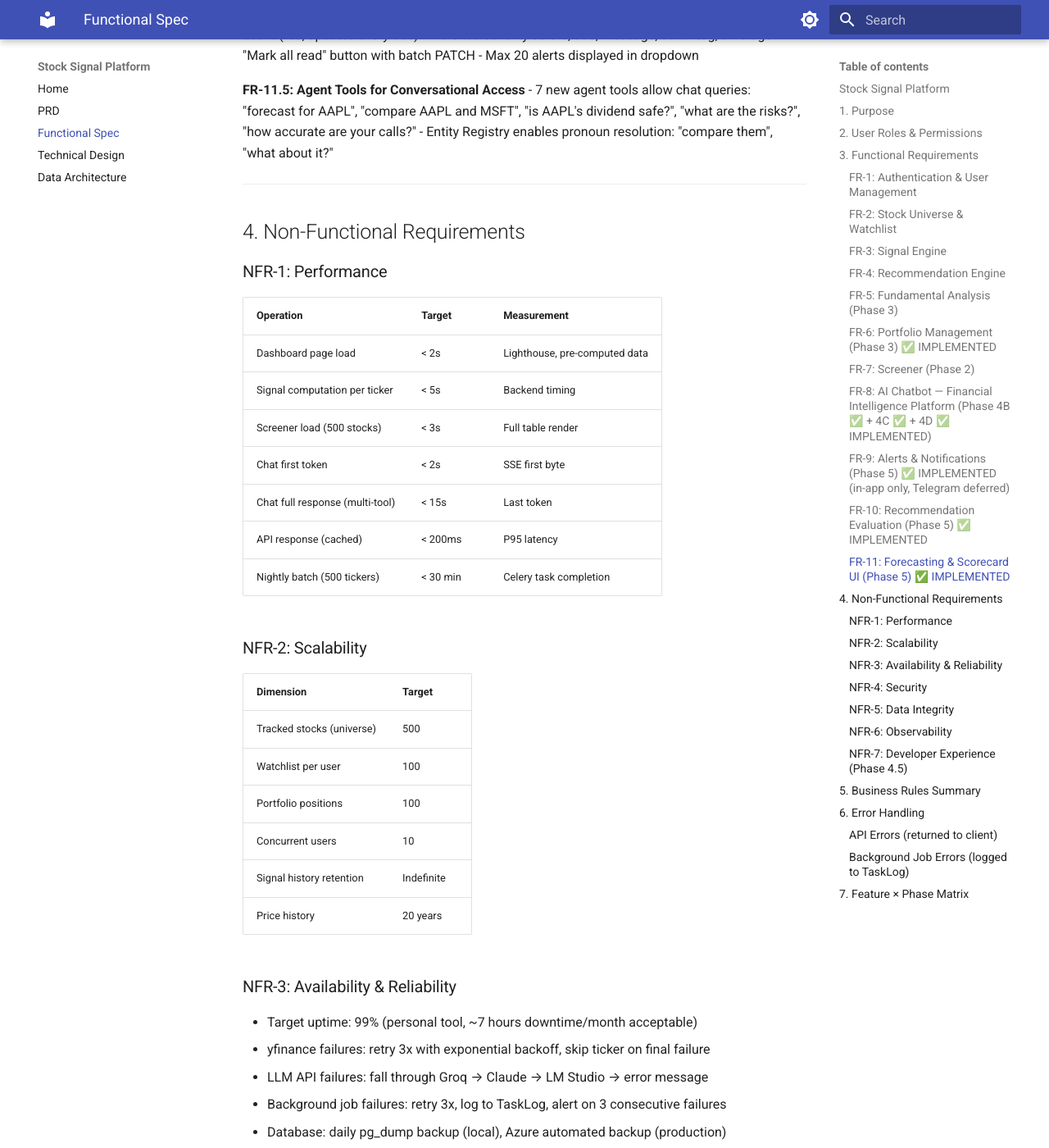
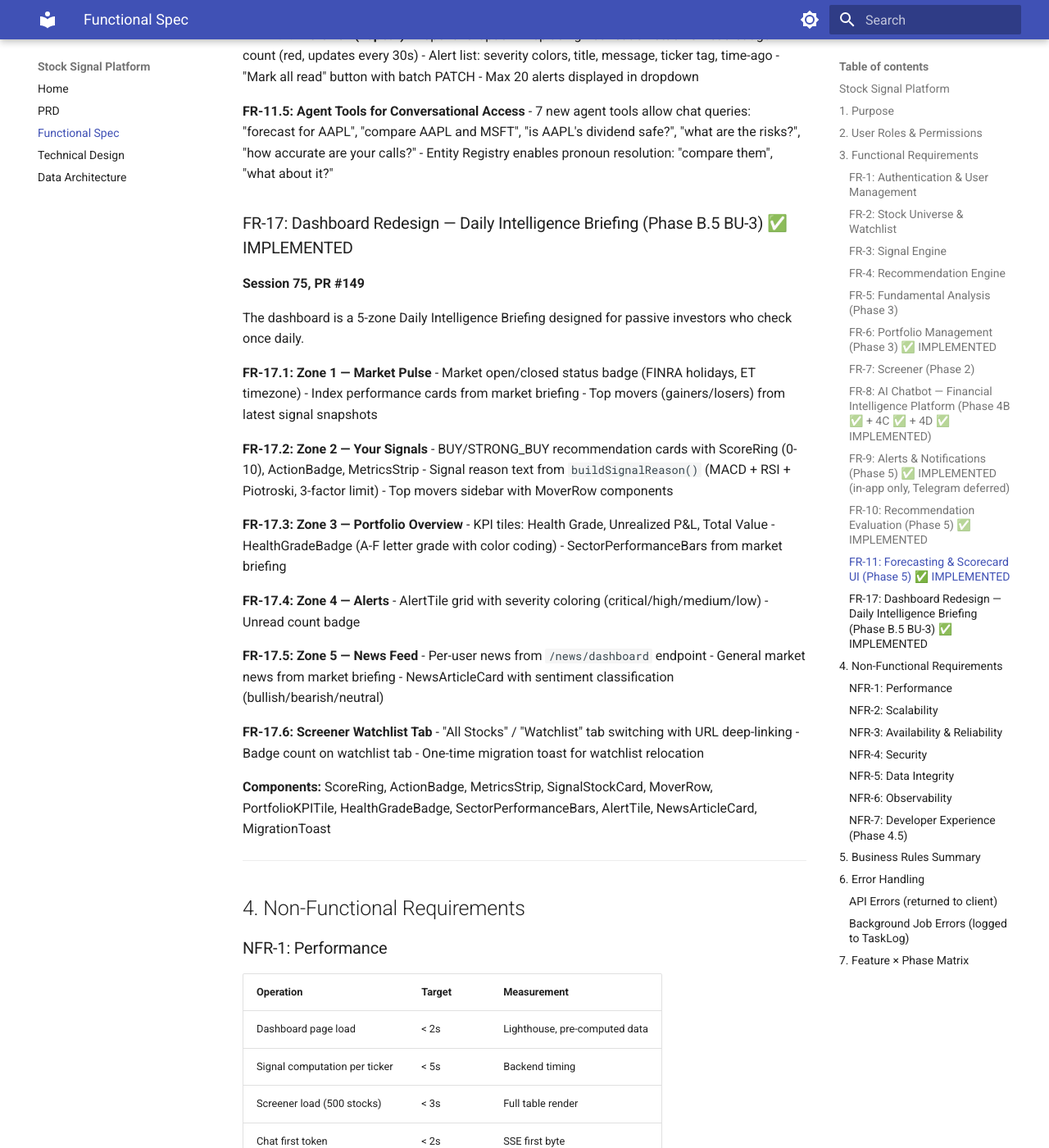
Before and after one commit to vipulbhatia29/stock-signal-platform, an MkDocs documentation site: the page built from docs/FSD.md, in a window 1280 px wide and 1400 px high, scrolled down 14291 px. Shown: the whole window at 82% size. Built offline with MkDocs 1.6.1 and Material for MkDocs 9.7.7, drawn with Linux system fonts in a browser that asks for light colours; some of the changed text lies outside the part shown.

Commit message:
docs: TDD/FSD spot fixes — news endpoint, Langfuse, dashboard FR-17, cleanup
Co-Authored-By: Claude Opus 4.6 (1M context) <noreply@anthropic.com>

```diff
--- a/docs/FSD.md
+++ b/docs/FSD.md
@@ -4,7 +4,7 @@
 
 **Version:** 1.1
 **Date:** March 2026
-**Status:** Living Document — Phase 1-5 complete, Phase 5.5/6 planned
+**Status:** Living Document — Phases 1-8 complete. Phase B.5 BU-1-4 shipped (Sessions 72-75). Dashboard redesigned as 5-zone Daily Intelligence Briefing.
 **Prerequisite reading:** docs/PRD.md
 
 ---
@@ -536,7 +536,7 @@ Users can override weights via UserPreference.composite_weights.
 - Acknowledged alerts don't re-fire until condition clears and re-triggers
 
 **FR-9.3: Notification Channels**
-- Telegram: real-time alerts + daily morning briefing
+- Telegram integration: **REMOVED from roadmap.** In-app alerts sufficient.
 - Morning briefing contents: overnight signal changes, portfolio P&L,
   today's recommendations, any triggered alerts
 - Quiet hours: no notifications between quiet_hours_start and quiet_hours_end
@@ -668,6 +668,43 @@ flowchart TD
 **FR-11.5: Agent Tools for Conversational Access**
 - 7 new agent tools allow chat queries: "forecast for AAPL", "compare AAPL and MSFT", "is AAPL's dividend safe?", "what are the risks?", "how accurate are your calls?"
 - Entity Registry enables pronoun resolution: "compare them", "what about it?"
+
+### FR-17: Dashboard Redesign — Daily Intelligence Briefing (Phase B.5 BU-3) ✅ IMPLEMENTED
+
+**Session 75, PR #149**
+
+The dashboard is a 5-zone Daily Intelligence Briefing designed for passive investors who check once daily.
+
+**FR-17.1: Zone 1 — Market Pulse**
+- Market open/closed status badge (FINRA holidays, ET timezone)
+- Index performance cards from market briefing
+- Top movers (gainers/losers) from latest signal snapshots
+
+**FR-17.2: Zone 2 — Your Signals**
+- BUY/STRONG_BUY recommendation cards with ScoreRing (0-10), ActionBadge, MetricsStrip
+- Signal reason text from `buildSignalReason()` (MACD + RSI + Piotroski, 3-factor limit)
+- Top movers sidebar with MoverRow components
+
+**FR-17.3: Zone 3 — Portfolio Overview**
+- KPI tiles: Health Grade, Unrealized P&L, Total Value
+- HealthGradeBadge (A-F letter grade with color coding)
+- SectorPerformanceBars from market briefing
+
+**FR-17.4: Zone 4 — Alerts**
+- AlertTile grid with severity coloring (critical/high/medium/low)
+- Unread count badge
+
+**FR-17.5: Zone 5 — News Feed**
+- Per-user news from `/news/dashboard` endpoint
+- General market news from market briefing
+- NewsArticleCard with sentiment classification (bullish/bearish/neutral)
+
+**FR-17.6: Screener Watchlist Tab**
+- "All Stocks" / "Watchlist" tab switching with URL deep-linking
+- Badge count on watchlist tab
+- One-time migration toast for watchlist relocation
+
+**Components:** ScoreRing, ActionBadge, MetricsStrip, SignalStockCard, MoverRow, PortfolioKPITile, HealthGradeBadge, SectorPerformanceBars, AlertTile, NewsArticleCard, MigrationToast
 
 ---
 
@@ -827,7 +864,8 @@ flowchart TD
 | Forecasting (Prophet) | | | | | ✓ | |
 | Model versioning | | | | | ✓ | |
 | Options flow (Unusual Whales) | | | | | ✓ | |
-| Telegram notifications | | | | | ✓ | |
+| Telegram notifications | | | | | ~~REMOVED~~ | |
+| Dashboard Redesign (BU-3) | | | | | | ✅ B.5 |
 | Recommendation evaluation | | | | | ✓ | |
 | LLMOps / Gateway | | | | | | ✓ |
 | Cloud deployment | | | | | | ✓ |
```
Also changed, not shown: docs/TDD.md (+40 -12 lines).
